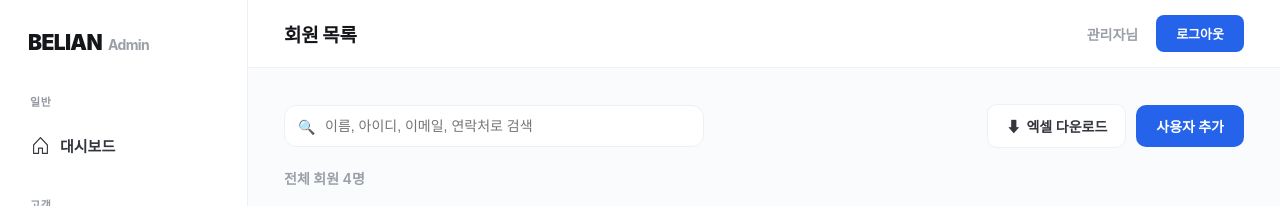
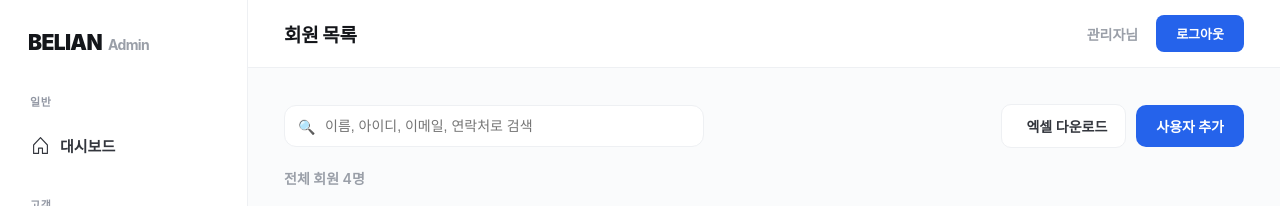
Before and after one commit to youzam136-sudo/belian-admin, a React (Vite) app: page /members in a window 1280 px wide. Shown: the top 206 px of the page. Built offline with nearby package versions, Linux system fonts and the light colour scheme.

Commit message:
Update MembersPage.tsx

```diff
--- a/src/pages/MembersPage.tsx
+++ b/src/pages/MembersPage.tsx
@@ -1,5 +1,6 @@
 import { useMemo, useState } from "react";
 import "../styles/members.css";
+import { ExcelDownloadIcon } from "../components/icons/ExcelDownloadIcon";
 
 type Member = {
     id: string;
@@ -88,7 +89,7 @@ function MembersPage() {
 
                 <div className="members-toolbar-actions">
                     <button type="button" className="members-export-btn">
-                        <span>⬇</span>
+                        <ExcelDownloadIcon className="excel-download-icon" />
                         엑셀 다운로드
                     </button>
 
```
